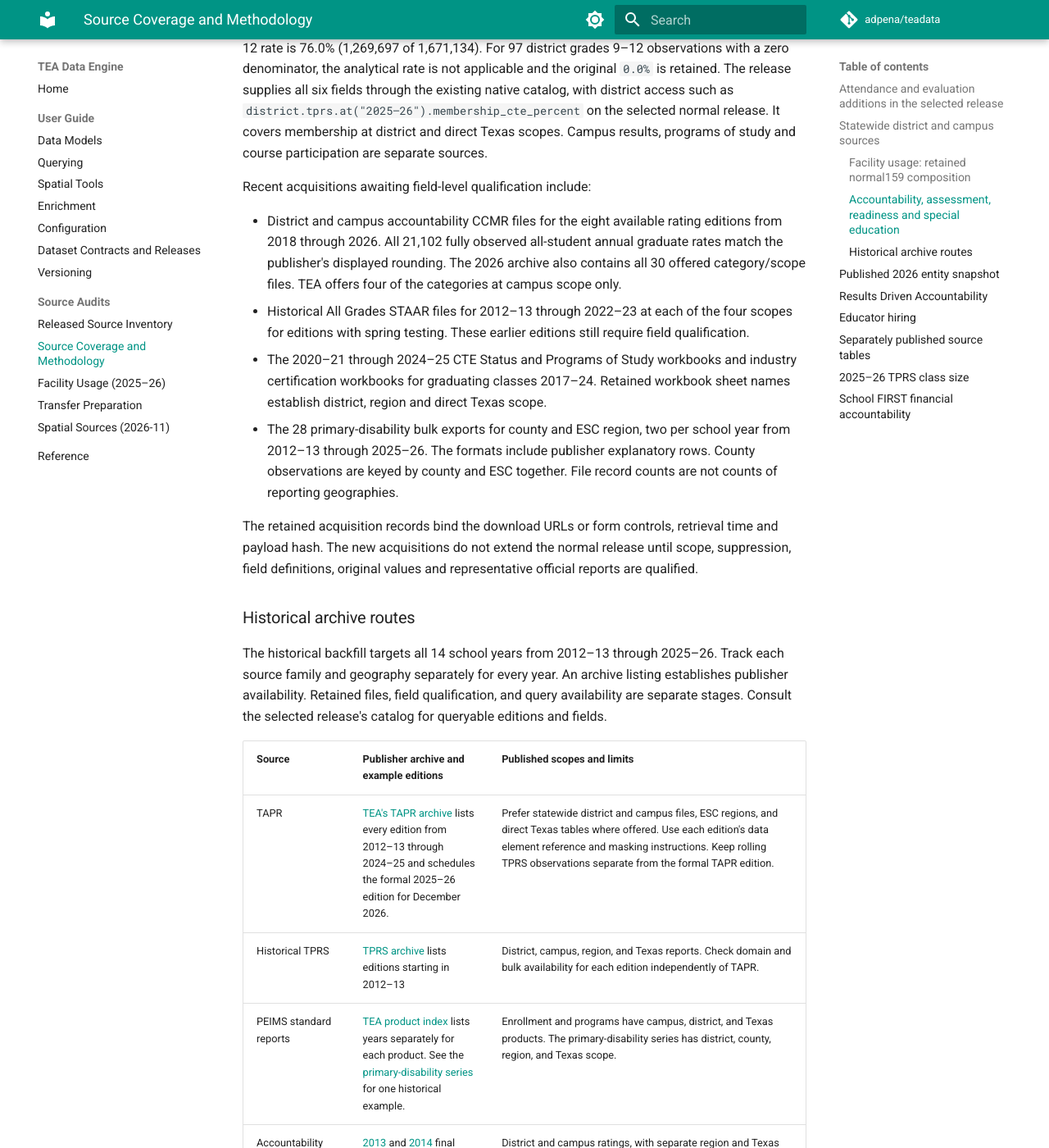
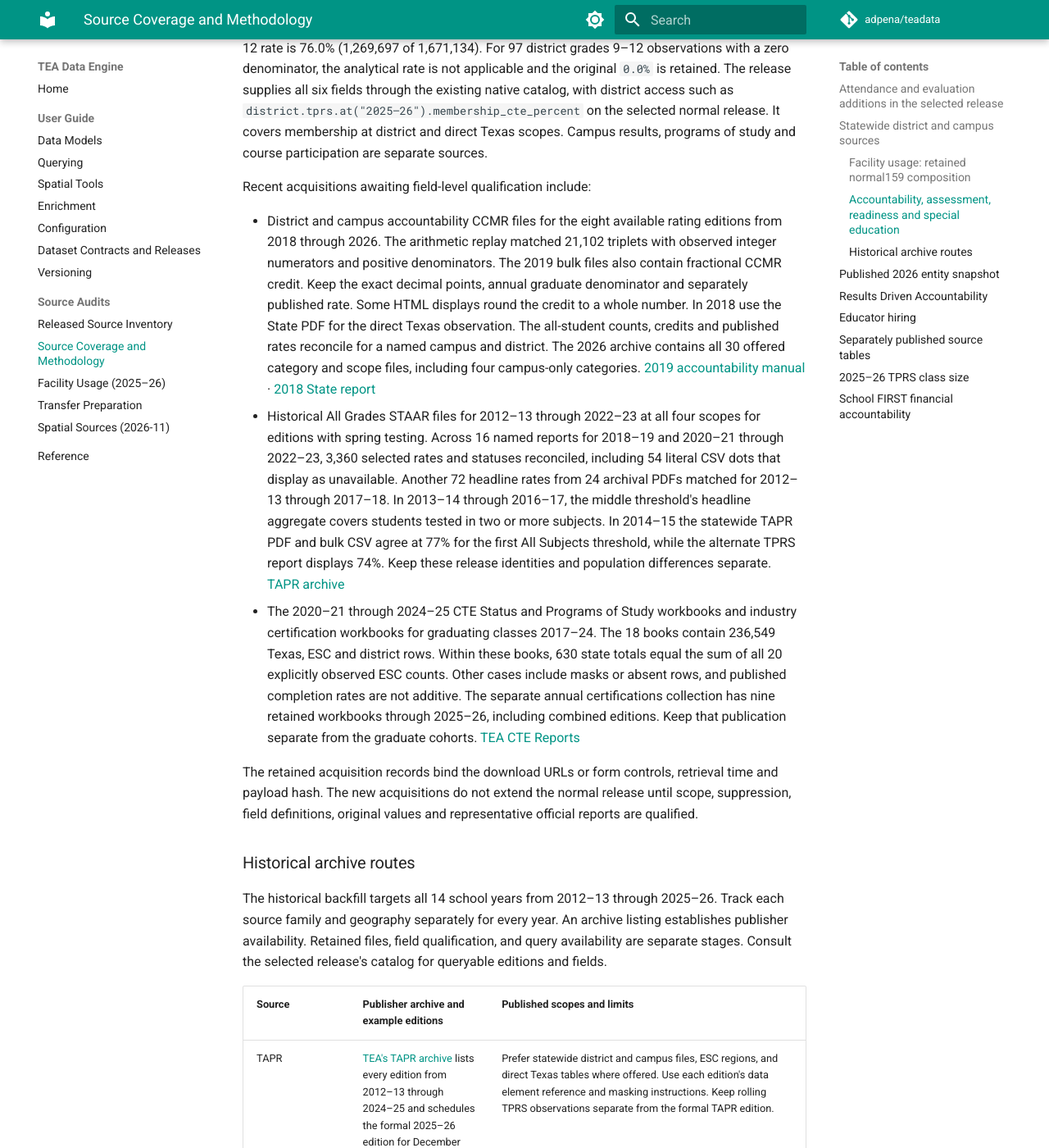
Before and after one commit to adpena/teadata, an MkDocs documentation site: the page built from docs/source-coverage.md, in a window 1280 px wide and 1400 px high, scrolled down 5645 px. Shown: the whole window at 82% size. Built offline with MkDocs 1.6.1 and Material for MkDocs 9.7.7, drawn with Linux system fonts in a browser that asks for light colours; comment, search, counter and statistics services are not loaded.

Commit message:
Record historical STAAR, CCMR, and CTE source checks

```diff
--- a/docs/source-coverage.md
+++ b/docs/source-coverage.md
@@ -176,19 +176,36 @@ programs of study and course participation are separate sources.
 Recent acquisitions awaiting field-level qualification include:
 
 - District and campus accountability CCMR files for the eight available
-  rating editions from 2018 through 2026. All 21,102 fully observed all-student annual
-  graduate rates match the publisher's displayed rounding. The 2026 archive
-  also contains all 30 offered category/scope files. TEA offers four of the
-  categories at campus scope only.
-- Historical All Grades STAAR files for 2012–13 through 2022–23 at each of
-  the four scopes for editions with spring testing. These earlier editions
-  still require field qualification.
-- The 2020–21 through 2024–25 CTE Status and Programs of Study workbooks and
-  industry certification workbooks for graduating classes 2017–24. Retained
-  workbook sheet names establish district, region and direct Texas scope.
-- The 28 primary-disability bulk exports for county and ESC region, two per
-  school year from 2012–13 through 2025–26. The formats include publisher
-  explanatory rows. County observations are keyed by county and ESC together. File record counts are not counts of reporting geographies.
+  rating editions from 2018 through 2026. The arithmetic replay matched
+  21,102 triplets with observed integer numerators and positive denominators.
+  The 2019 bulk files also contain fractional CCMR credit. Keep the exact
+  decimal points, annual graduate denominator and separately published rate.
+  Some HTML displays round the credit to a whole number. In 2018 use the
+  State PDF for the direct Texas observation. The all-student counts,
+  credits and published rates reconcile for a named campus and district.
+  The 2026 archive contains
+  all 30 offered category and scope files, including four campus-only
+  categories. [2019 accountability manual](https://legacycms.tea.texas.gov/system/files/Adopted%202019%20Accountability%20Manual_final.pdf) · [2018 State report](https://rptsvr1.tea.texas.gov/perfreport/account/2018/state.pdf#page=3)
+- Historical All Grades STAAR files for 2012–13 through 2022–23 at all
+  four scopes for editions with spring testing. Across 16 named reports
+  for 2018–19 and 2020–21 through 2022–23, 3,360 selected rates and statuses
+  reconciled, including 54 literal CSV dots that display as unavailable.
+  Another 72 headline rates from 24 archival PDFs matched for 2012–13
+  through 2017–18. In 2013–14 through 2016–17, the middle threshold's
+  headline aggregate covers students tested in two or more subjects.
+  In 2014–15 the statewide TAPR PDF and bulk CSV agree at 77% for the first
+  All Subjects threshold, while the alternate TPRS report displays 74%.
+  Keep these release identities and population differences separate.
+  [TAPR archive](https://rptsvr1.tea.texas.gov/perfreport/tapr/index.html)
+- The 2020–21 through 2024–25 CTE Status and Programs of Study workbooks
+  and industry certification workbooks for graduating classes 2017–24.
+  The 18 books contain 236,549 Texas, ESC and district rows. Within these
+  books, 630 state totals equal the sum of all 20 explicitly observed
+  ESC counts. Other cases include masks or absent rows, and published
+  completion rates are not additive. The separate annual certifications
+  collection has nine retained workbooks through 2025–26, including
+  combined editions. Keep that publication separate from the graduate
+  cohorts. [TEA CTE Reports](https://tea.texas.gov/student-readiness-and-high-school/college-career-and-military-prep/career-and-technical-education/cte-reports)
 
 The retained acquisition records bind the download URLs or form controls,
 retrieval time and payload hash. The new acquisitions do not extend the
```
